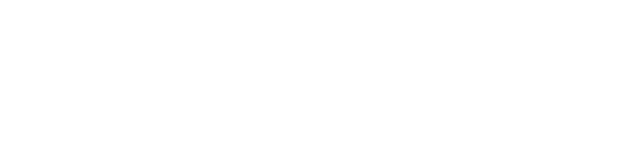
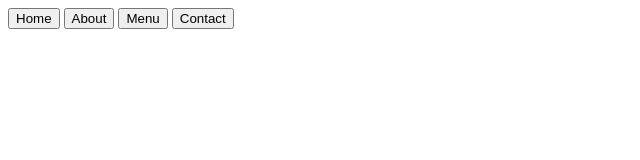
Before and after one commit to kylepunta/restaurant-page, a website: page src/template.html in a window 1280 px wide. Shown: the whole page, without its empty margins (0-640 px from the left). Drawn offline with Linux system fonts and the light colour scheme.

Commit message:
Added index.js entry point file; added html template file; added an alert function within index.js to test JavaScript; added html boilerplate to template.html

```diff
--- a/src/index.js
+++ b/src/index.js
@@ -0,0 +1 @@
+alert();
--- a/src/template.html
+++ b/src/template.html
@@ -6,6 +6,14 @@
     <title>Restaurant Page</title>
 </head>
 <body>
-
+    <header>
+        <nav>
+            <button>Home</button>
+            <button>About</button>
+            <button>Menu</button>
+            <button>Contact</button>
+        </nav>
+    </header>
+    <div id="content"></div>
 </body>
 </html>
```
